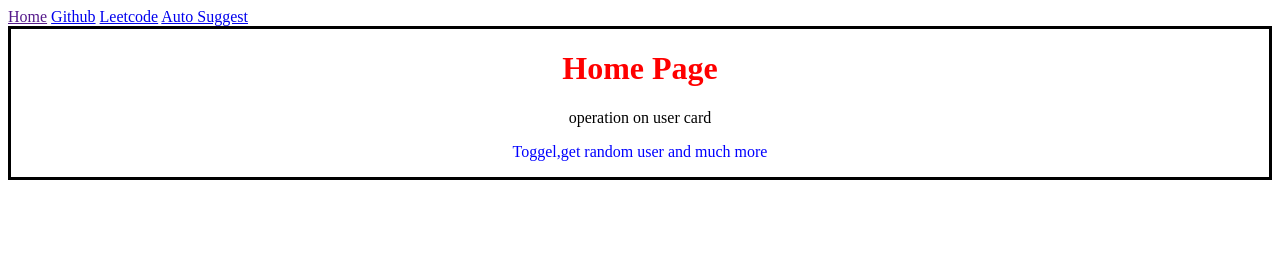
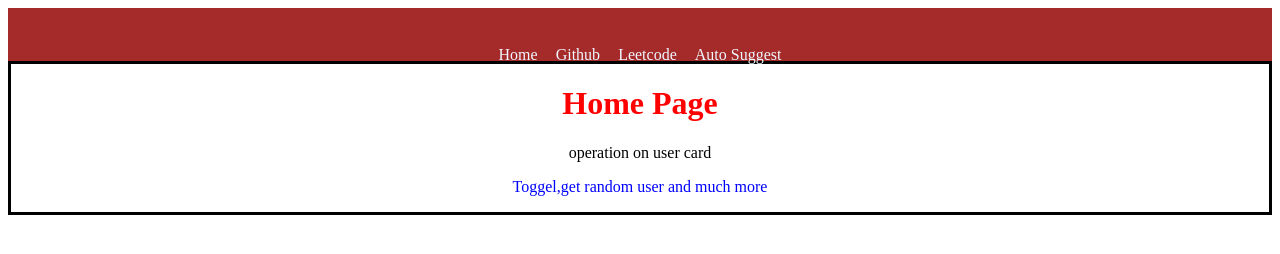
Before and after one commit to misbah318/autosuggest, a website: page frontend/index.html in a window 1280 px wide. Drawn offline with Linux system fonts and the light colour scheme.

Commit message:
added nav

```diff
--- a/frontend/index.css
+++ b/frontend/index.css
@@ -16,3 +16,15 @@ h1{
 #p2{
     color: blue;
 }
+#nav{
+    text-align: center;
+    background-color: brown;
+    height: 15px;
+    padding-top: 1cm;
+
+}
+#nav a{
+    margin: 0px 7px;
+    text-decoration: none;
+    color: aliceblue;
+}
```
